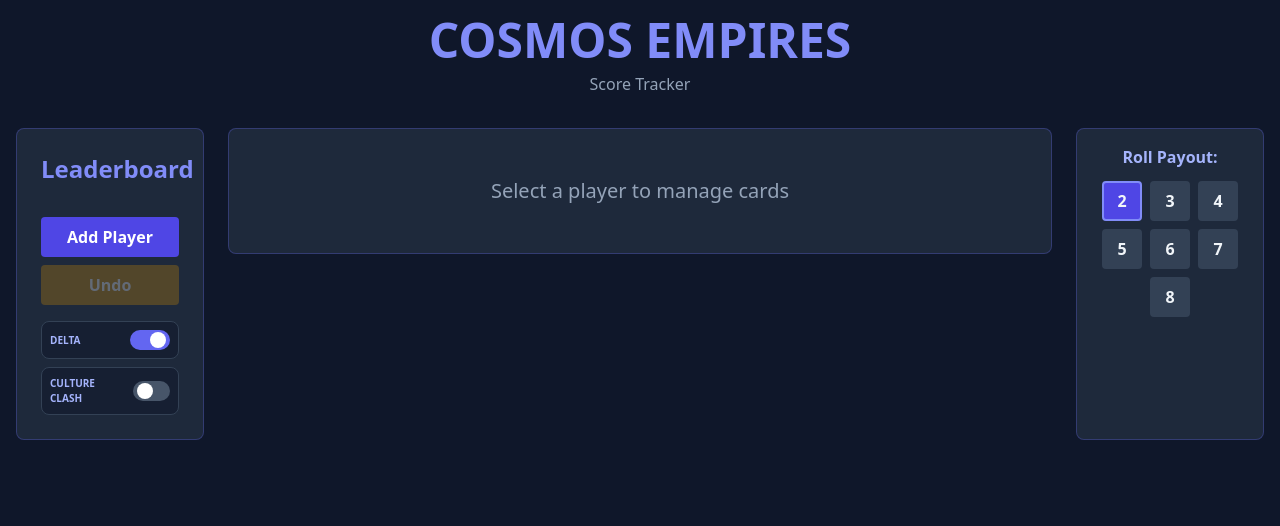
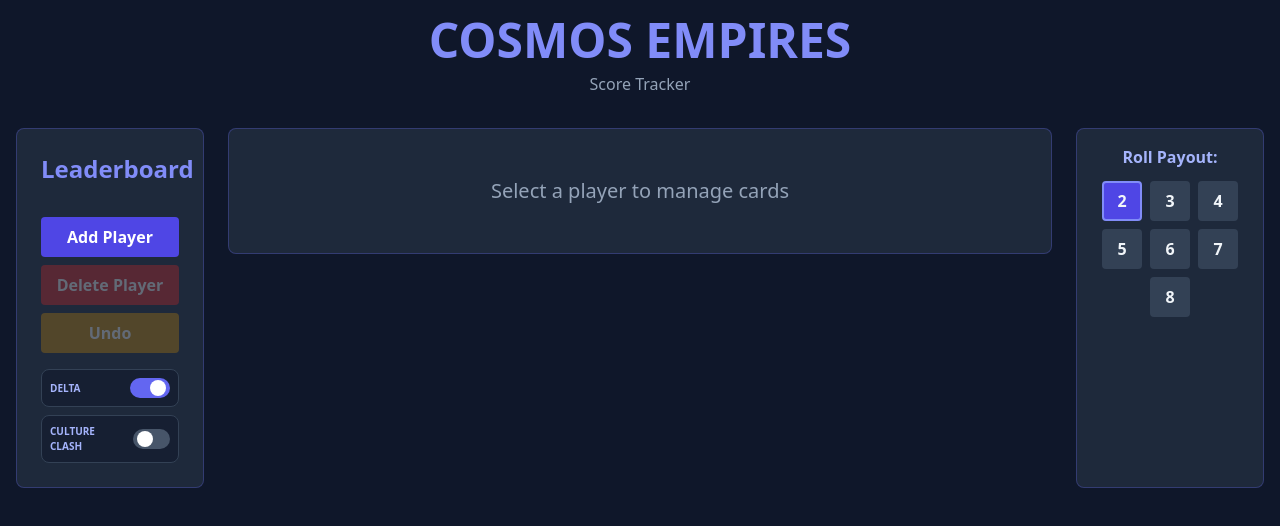
Before and after one commit to ra314/cosmos-empires-calculator, a React (Vite) app: page / in a window 1280 px wide. Shown: the top 526 px of the page. Built offline with nearby package versions, Linux system fonts and the light colour scheme.

Commit message:
refactor(ui): move delete player button to sidebar controls and improve player selection UX Fixes #16 Fixes #12

```diff
--- a/src/app.jsx
+++ b/src/app.jsx
@@ -303,6 +303,14 @@ function App() {
         if (!selectedPlayerId) setSelectedPlayerId(newPlayer.id);
     };
 
+    const deletePlayer = (id) => {
+        if (window.confirm('Are you sure you want to delete this player?')) {
+            const newPlayers = players.filter(p => p.id !== id);
+            updatePlayers(newPlayers);
+            if (selectedPlayerId === id) setSelectedPlayerId(null);
+        }
+    };
+
     const renamePlayer = (id, newName) => {
         setPlayers(curr => curr.map(p => p.id === id ? { ...p, name: newName } : p));
     };
@@ -413,12 +421,15 @@ const updateSelachonidBonus = (playerId, instanceId, isIncrease) => {
                         <h2 className="text-2xl font-bold text-indigo-400 mb-4">Leaderboard</h2>
                         <div className="space-y-2">
                             {scoredPlayers.map((p) => (
-                                <div key={p.id} className={`flex items-center gap-2 p-3 rounded ${selectedPlayerId === p.id ? 'bg-indigo-600' : 'bg-slate-700 hover:bg-indigo-600/50'}`}>
+                                <div
+                                    key={p.id}
+                                    onClick={() => setSelectedPlayerId(p.id)}
+                                    className={`flex items-center gap-2 p-3 rounded cursor-pointer ${selectedPlayerId === p.id ? 'bg-indigo-600' : 'bg-slate-700 hover:bg-indigo-600/50'}`}
+                                >
                                     <input
                                         type="text"
                                         value={p.name}
                                         onChange={(e) => renamePlayer(p.id, e.target.value)}
-                                        onClick={() => setSelectedPlayerId(p.id)}
                                         className="bg-transparent font-semibold text-lg truncate min-w-0 flex-1 border-b border-transparent hover:border-indigo-300 focus:border-indigo-400 focus:outline-none text-white"
                                     />
                                     <span className="text-lg font-bold text-indigo-400 shrink-0">{p.score}</span>
@@ -426,6 +437,7 @@ const updateSelachonidBonus = (playerId, instanceId, isIncrease) => {
                             ))}
                         </div>
                         <button onClick={addPlayer} className="w-full mt-4 bg-indigo-600 hover:bg-indigo-700 text-white font-bold py-2 rounded">Add Player</button>
+                        <button onClick={() => deletePlayer(selectedPlayerId)} disabled={!selectedPlayerId} className={`w-full mt-2 bg-red-600 hover:bg-red-700 text-white font-bold py-2 rounded ${!selectedPlayerId ? 'opacity-30 cursor-not-allowed' : ''}`}>Delete Player</button>
                         <button onClick={handleUndo} disabled={history.length === 0} className={`w-full mt-2 bg-yellow-600 text-white font-bold py-2 rounded ${history.length === 0 && 'opacity-30'}`}>Undo</button>
 
                         {/* Selachonid Management */}
```
